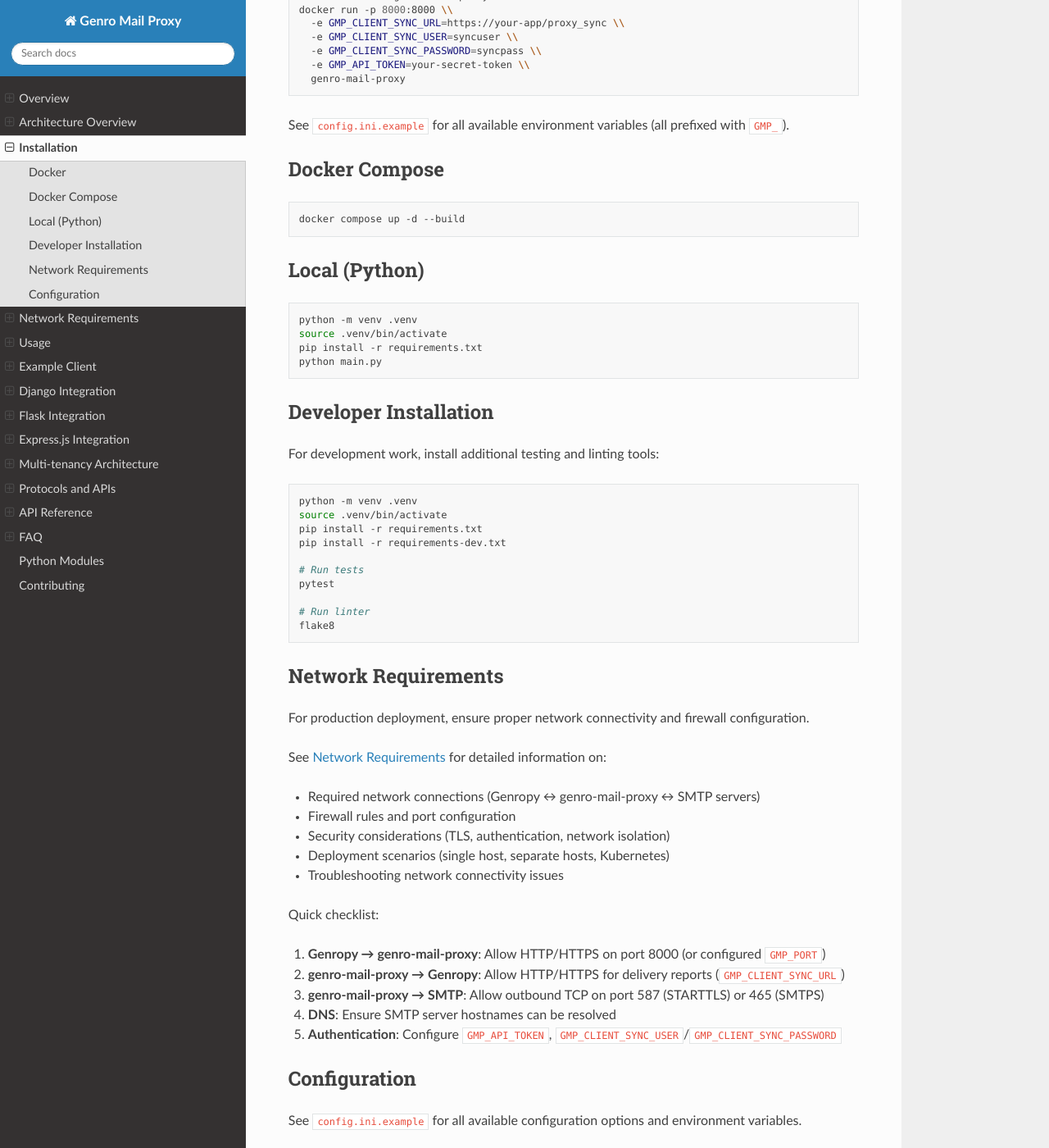
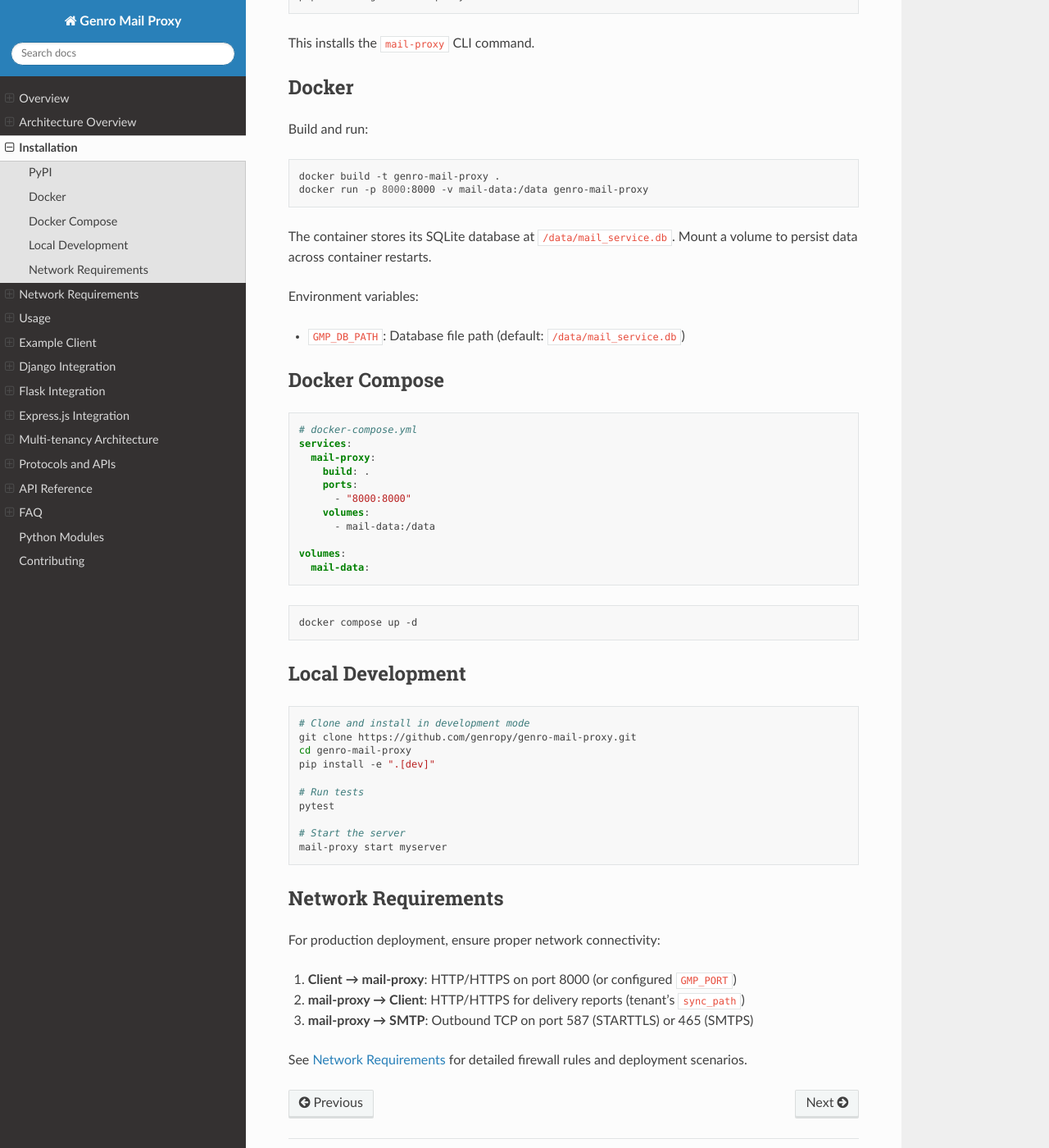
Before and after one commit to genropy/genro-mail-proxy, a Sphinx documentation site: the page built from docs/installation.rst, in a window 1280 px wide and 1400 px high, scrolled down 242 px. Shown: the whole window at 82% size. Built offline with Sphinx 7.4.7 and the Read the Docs theme 3.1.0, drawn with Linux system fonts in a browser that asks for light colours; some of the changed text lies outside the part shown.

Commit message:
docs: update Dockerfile and installation for PyPI-based setup
- Dockerfile now installs from PyPI instead of copying source
- Uses uvicorn directly instead of obsolete main.py
- Installation docs updated with PyPI, Docker, and development sections
- Removed references to deprecated requirements.txt files

```diff
--- a/docs/installation.rst
+++ b/docs/installation.rst
@@ -2,78 +2,76 @@
 Installation
 ============
 
+PyPI
+----
+
+.. code-block:: bash
+
+   pip install genro-mail-proxy
+
+This installs the ``mail-proxy`` CLI command.
+
 Docker
 ------
+
+Build and run:
 
 .. code-block:: bash
 
    docker build -t genro-mail-proxy .
-   docker run -p 8000:8000 \\
-     -e GMP_CLIENT_SYNC_URL=https://your-app/proxy_sync \\
-     -e GMP_CLIENT_SYNC_USER=syncuser \\
-     -e GMP_CLIENT_SYNC_PASSWORD=syncpass \\
-     -e GMP_API_TOKEN=your-secret-token \\
-     genro-mail-proxy
+   docker run -p 8000:8000 -v mail-data:/data genro-mail-proxy
 
-See ``config.ini.example`` for all available environment variables (all prefixed with ``GMP_``).
+The container stores its SQLite database at ``/data/mail_service.db``. Mount a volume
+to persist data across container restarts.
+
+Environment variables:
+
+- ``GMP_DB_PATH``: Database file path (default: ``/data/mail_service.db``)
 
 Docker Compose
 --------------
 
-.. code-block:: bash
+.. code-block:: yaml
 
-   docker compose up -d --build
+   # docker-compose.yml
+   services:
+     mail-proxy:
+       build: .
+       ports:
+         - "8000:8000"
+       volumes:
+         - mail-data:/data
 
-Local (Python)
---------------
+   volumes:
+     mail-data:
 
 .. code-block:: bash
 
-   python -m venv .venv
-   source .venv/bin/activate
-   pip install -r requirements.txt
-   python main.py
+   docker compose up -d
 
-Developer Installation
-----------------------
-
-For development work, install additional testing and linting tools:
+Local Development
+-----------------
 
 .. code-block:: bash
 
-   python -m venv .venv
-   source .venv/bin/activate
-   pip install -r requirements.txt
-   pip install -r requirements-dev.txt
+   # Clone and install in development mode
+   git clone https://github.com/genropy/genro-mail-proxy.git
+   cd genro-mail-proxy
+   pip install -e ".[dev]"
 
    # Run tests
    pytest
 
-   # Run linter
-   flake8
+   # Start the server
+   mail-proxy start myserver
 
 Network Requirements
 --------------------
 
-For production deployment, ensure proper network connectivity and firewall configuration.
+For production deployment, ensure proper network connectivity:
 
-See :doc:`network_requirements` for detailed information on:
+1. **Client → mail-proxy**: HTTP/HTTPS on port 8000 (or configured ``GMP_PORT``)
+2. **mail-proxy → Client**: HTTP/HTTPS for delivery reports (tenant's ``sync_path``)
+3. **mail-proxy → SMTP**: Outbound TCP on port 587 (STARTTLS) or 465 (SMTPS)
 
-- Required network connections (Genropy ↔ genro-mail-proxy ↔ SMTP servers)
-- Firewall rules and port configuration
-- Security considerations (TLS, authentication, network isolation)
-- Deployment scenarios (single host, separate hosts, Kubernetes)
-- Troubleshooting network connectivity issues
-
-Quick checklist:
-
-1. **Genropy → genro-mail-proxy**: Allow HTTP/HTTPS on port 8000 (or configured ``GMP_PORT``)
-2. **genro-mail-proxy → Genropy**: Allow HTTP/HTTPS for delivery reports (``GMP_CLIENT_SYNC_URL``)
-3. **genro-mail-proxy → SMTP**: Allow outbound TCP on port 587 (STARTTLS) or 465 (SMTPS)
-4. **DNS**: Ensure SMTP server hostnames can be resolved
-5. **Authentication**: Configure ``GMP_API_TOKEN``, ``GMP_CLIENT_SYNC_USER``/``GMP_CLIENT_SYNC_PASSWORD``
-
-Configuration
--------------
-
-See ``config.ini.example`` for all available configuration options and environment variables.
+See :doc:`network_requirements` for detailed firewall rules and deployment scenarios.
```
Also changed, not shown: 1 other file.
